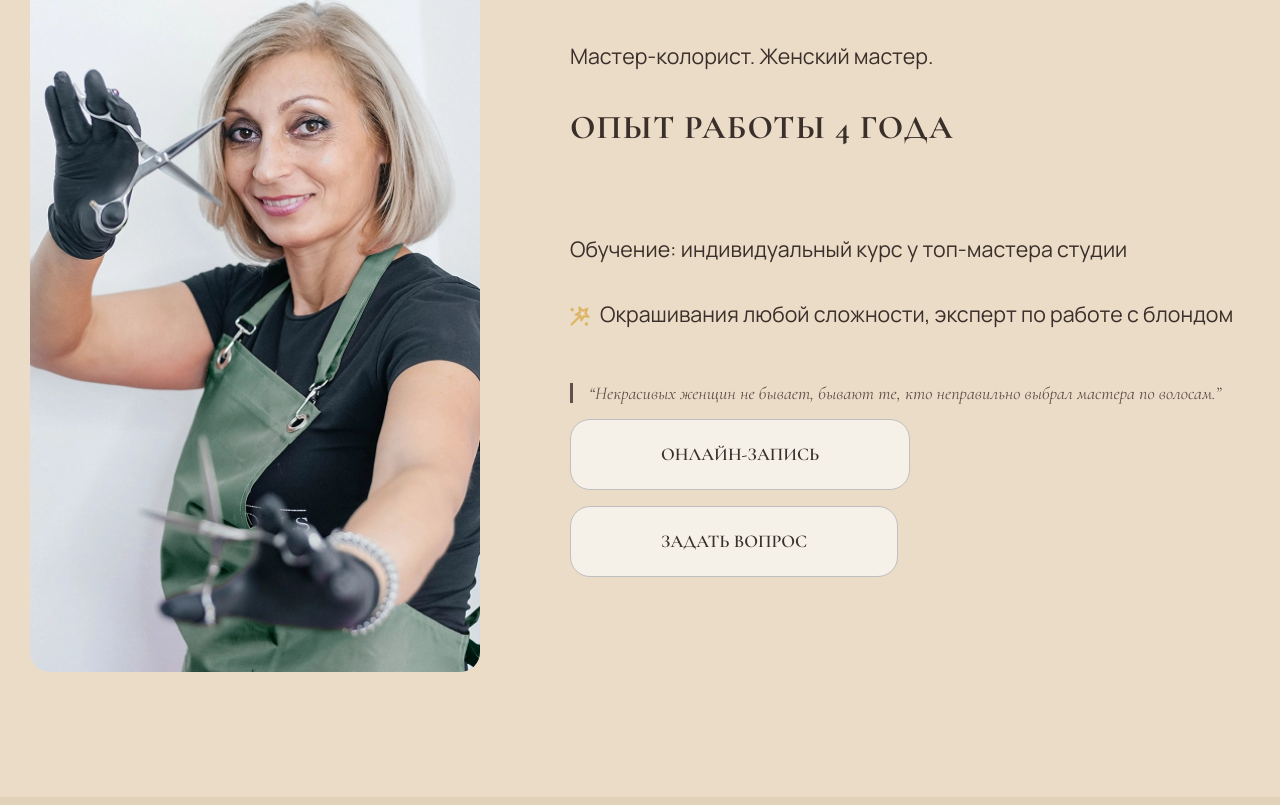
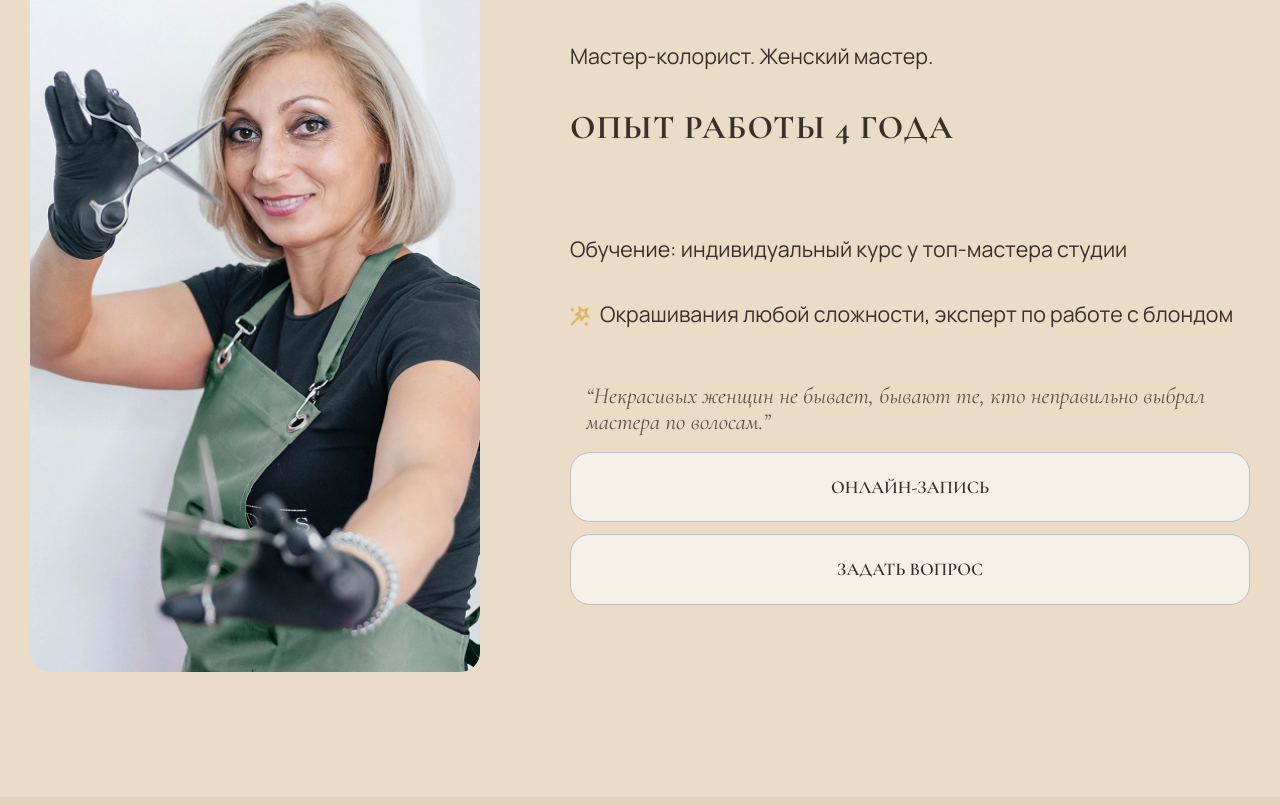
Before and after one commit to darina1970/Alchemy-Beauty-Salon, a React (Vite) app: page /masters in a window 1280 px wide. Shown: the part 3205-4010 px from the top of the page. Built offline with nearby package versions, Linux system fonts and the light colour scheme.

Commit message:
fix adaptive styles

```diff
--- a/src/pages/Masters/MasterCard.module.css
+++ b/src/pages/Masters/MasterCard.module.css
@@ -61,8 +61,8 @@
     font-family: var(--font-base);
     font-style: italic;
     font-weight: var(--font-weight-regular);
-    font-size: clamp(18px, 1.2vw, 26px);
-    border-left: 3px solid var(--color-text);
+    font-size: clamp(20px, 1.8vw, 30px);
+    border-left: none;
     padding-left: 16px;
     opacity: 0.8;
     margin: 16px 0;
@@ -84,6 +84,17 @@
     justify-content: center;
 }
 
+@media (max-width: 1280px) {
+    .button {
+        width: 100%;
+    }
+
+    .buttons {
+        flex-direction: column;
+        gap: 12px;
+    }
+}
+
 @media (max-width: 1024px) {
     .wrapper {
         gap: 40px;
@@ -92,7 +103,7 @@
 
 @media (max-width: 950px) {
     .button {
-        width: 100%;
+        padding: 20px 40px;
     }
 }
 
@@ -118,9 +129,4 @@
         max-width: 100%;
         margin: 0 auto;
     }
-
-    .buttons {
-        flex-direction: column;
-        gap: 12px;
-    }
 }
```
